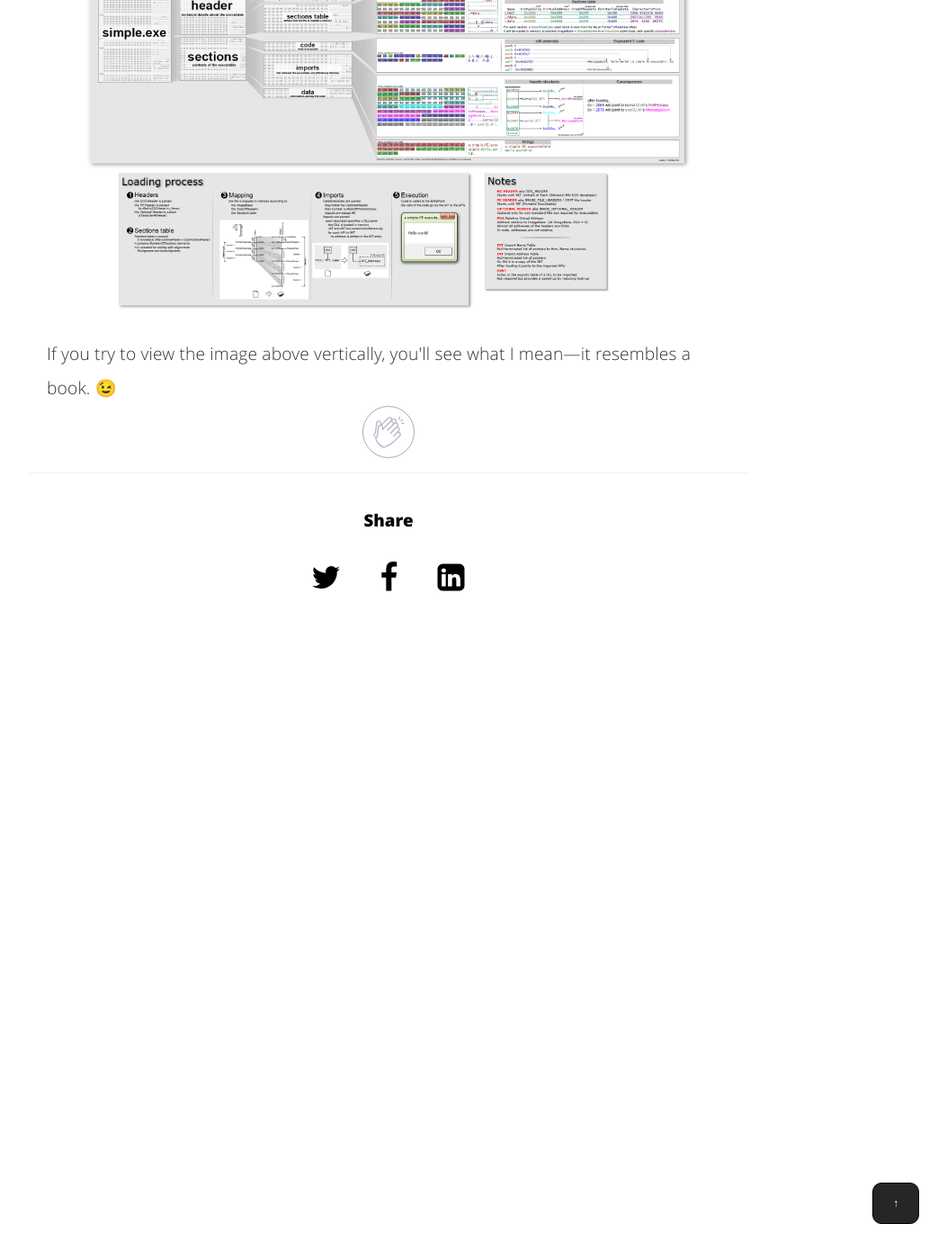
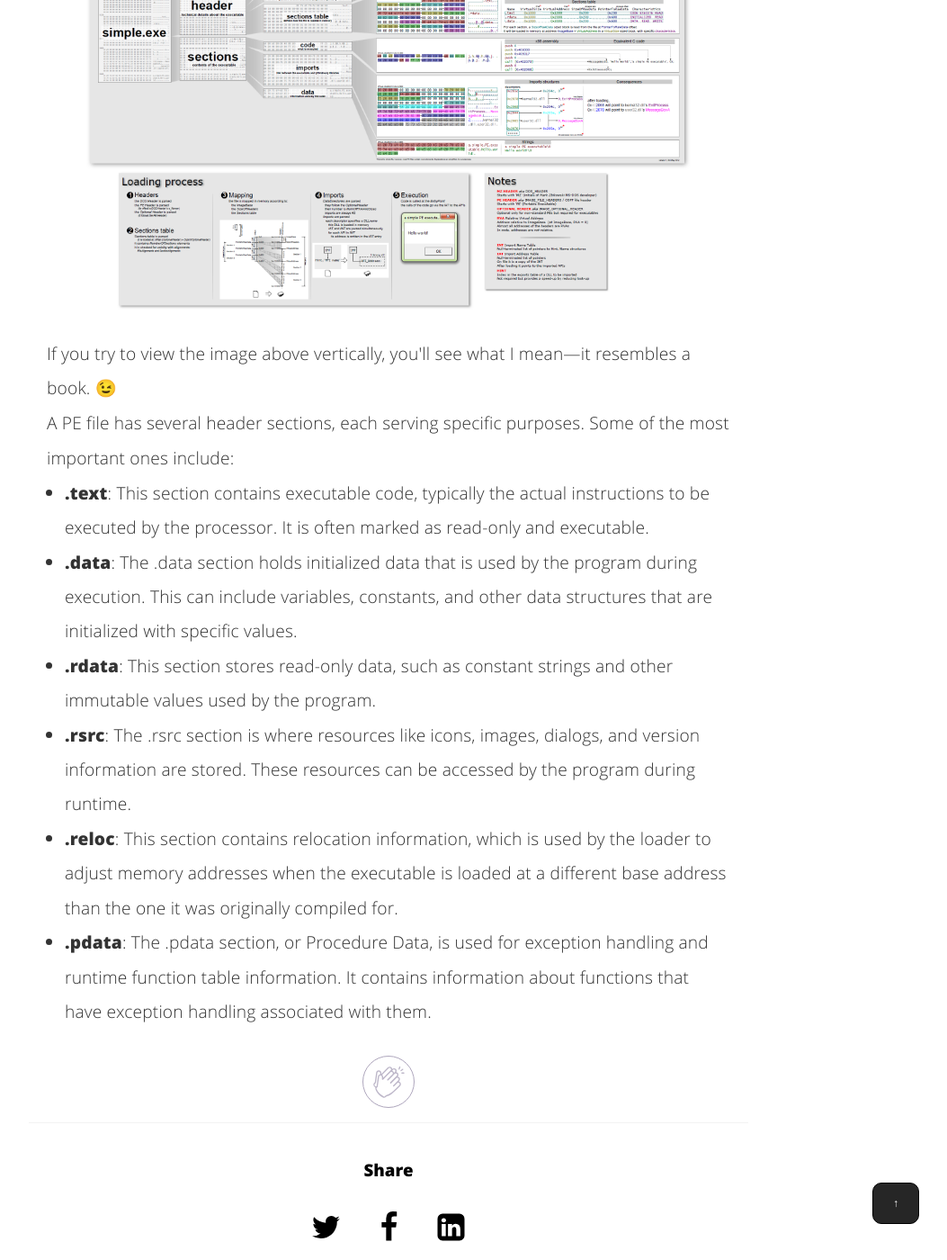
Before and after one commit to nickvourd/nickvourd.github.io, a Jekyll site: the page built from _posts/2024-04-21-the-anatomy-of-pe.md, in a window 1280 px wide and 1400 px high, scrolled down 3632 px. Shown: the whole window at 90% size, without its empty margins (208-1261 px from the left). Built offline with Jekyll 4.4.1, drawn with Linux system fonts in a browser that asks for light colours.

Commit message:
The anatomy of PE

```diff
--- a/_posts/2024-04-21-the-anatomy-of-pe.md
+++ b/_posts/2024-04-21-the-anatomy-of-pe.md
@@ -161,6 +161,18 @@ function topFunction() {
 
 <p>If you try to view the image above vertically, you'll see what I mean—it resembles a book. 😉</p>
 
+<p>A PE file has several header sections, each serving specific purposes. Some of the most important ones include:
+
+<ul>
+  <li><b>.text</b>: This section contains executable code, typically the actual instructions to be executed by the processor. It is often marked as read-only and executable.</li>
+  <li><b>.data</b>: The .data section holds initialized data that is used by the program during execution. This can include variables, constants, and other data structures that are initialized with specific values.</li>
+  <li><b>.rdata</b>: This section stores read-only data, such as constant strings and other immutable values used by the program.</li>
+  <li><b>.rsrc</b>: The .rsrc section is where resources like icons, images, dialogs, and version information are stored. These resources can be accessed by the program during runtime.</li>
+  <li><b>.reloc</b>: This section contains relocation information, which is used by the loader to adjust memory addresses when the executable is loaded at a different base address than the one it was originally compiled for.</li>
+  <li><b>.pdata</b>: The .pdata section, or Procedure Data, is used for exception handling and runtime function table information. It contains information about functions that have exception handling associated with them.</li>
+</ul>
+</p>
+
 <!-- add the button!-->
 <div>
 <applause-button style="width: 58px; height: 58px;" color="#5d4d7a" url="https://nickvourd.github.io/the-anatomy-of-pe/"/>
```
